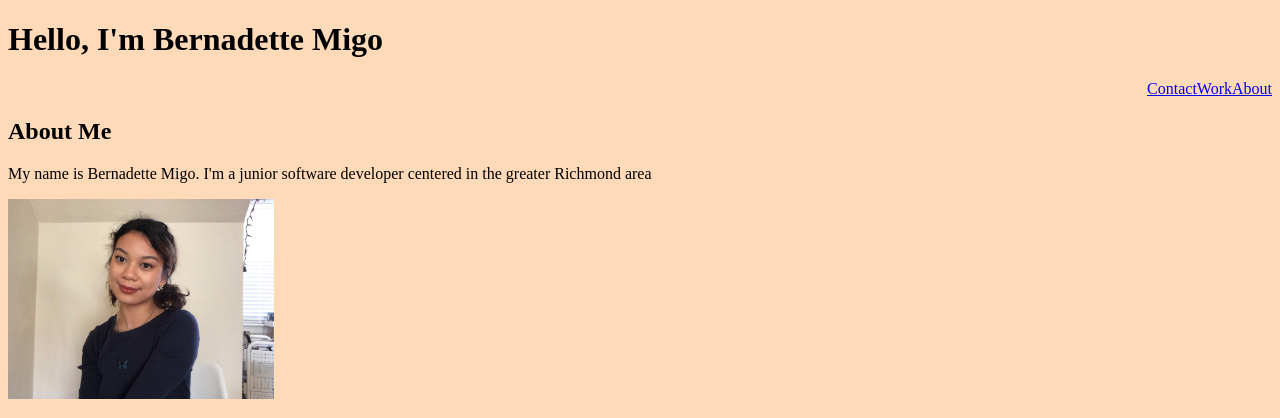
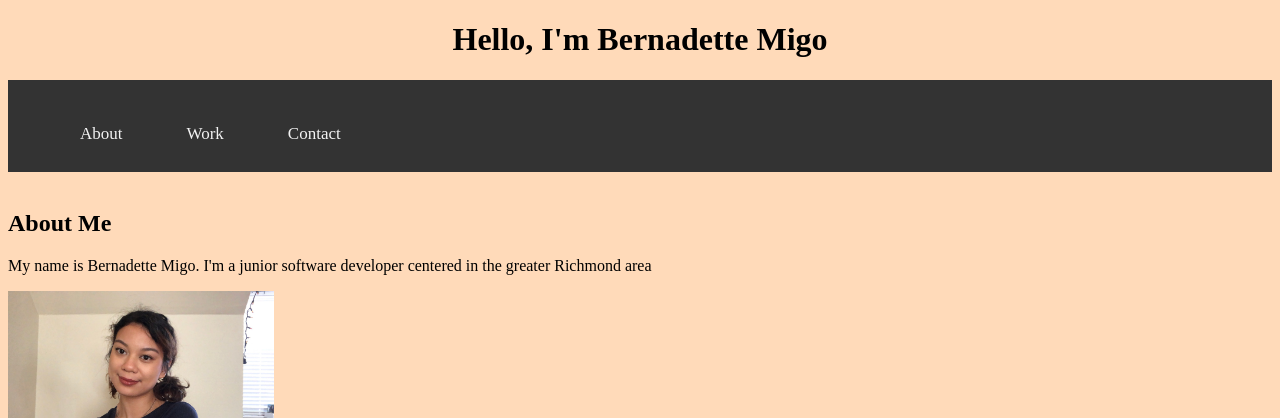
Before and after one commit to bmigo/portfolio, a plain HTML site: page index.html in a window 1280 px wide. Shown: the top 418 px of the page. Drawn offline with Linux system fonts and the light colour scheme.

Commit message:
added navbar details

```diff
--- a/assets/css/style.css
+++ b/assets/css/style.css
@@ -19,6 +19,11 @@
 
 body {
     background-color: peachpuff;
+
+}
+
+h1 {
+    text-align: center;
 }
 
 ul {
@@ -26,9 +31,39 @@ ul {
 }
 
 li {
-    float:right;
+    float: left;
+    text-align: center;
+    padding: 14px 16px;
+    text-decoration: none;
+    font-size: 17px;
+    display:block;
 }
 
-li a {
-    display:block;
-}
+
+/* Add a black background color to the top navigation */
+.topnav {
+    background-color: #333;
+    overflow: hidden;
+  }
+
+  /* Style the links inside the navigation bar */
+.topnav a {
+    float: left;
+    color: #f2f2f2;
+    text-align: center;
+    padding: 14px 16px;
+    text-decoration: none;
+    font-size: 17px;
+  }
+
+  /* Change the color of links on hover */
+.topnav a:hover {
+    background-color: #ddd;
+    color: black;
+  }
+
+  /* Add a color to the active/current link */
+.topnav a.active {
+    background-color: #04AA6D;
+    color: white;
+  }
--- a/index.html
+++ b/index.html
@@ -10,7 +10,7 @@
 <body>
     <header>
         <h1>Hello, I'm Bernadette Migo</h1>
-        <nav>
+        <nav class="topnav">
         <ul>
             <li><a href="#about">About</a></li>
             <li><a href="#work">Work</a></li>
@@ -49,7 +49,7 @@
             <ul>
                 <li><a href="mailto:berniecmigo@gmail.co">Email</a></li>
                 <li><a href="https://github.com/bmigo">Github</a></li>
-                <li><p>(800) 000-0000</p></li>
+                <li><div>(800) 000-0000</div></li>
             </ul>
         </div>
     </footer>
```
